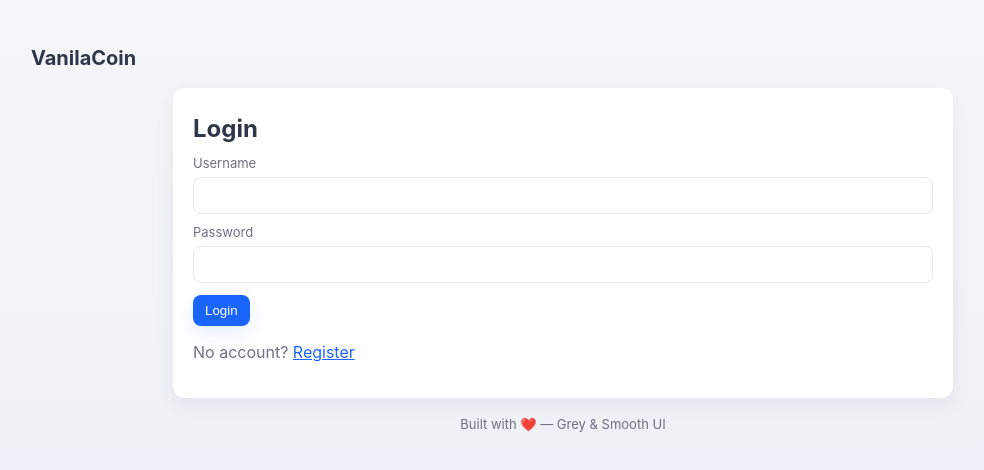
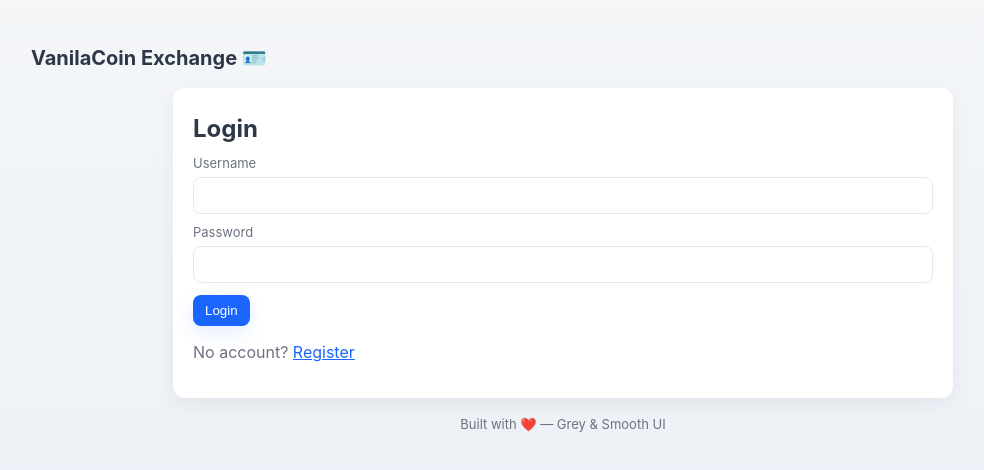
Before and after one commit to Vanilagaming/WalletExchange, a website: page index.html in a window 1280 px wide. Shown: the whole page, without its empty margins (77-1061 px from the left). Drawn offline with Linux system fonts and the light colour scheme.

Commit message:
working model test uI ready

```diff
--- a/index.html
+++ b/index.html
@@ -9,7 +9,7 @@
 <body>
   <div class="app">
     <header class="topbar">
-      <div class="brand">VanilaCoin</div>
+      <div class="brand">VanilaCoin Exchange 🪪</div>
       <div id="userArea" class="user-area"></div>
     </header>
 
```
